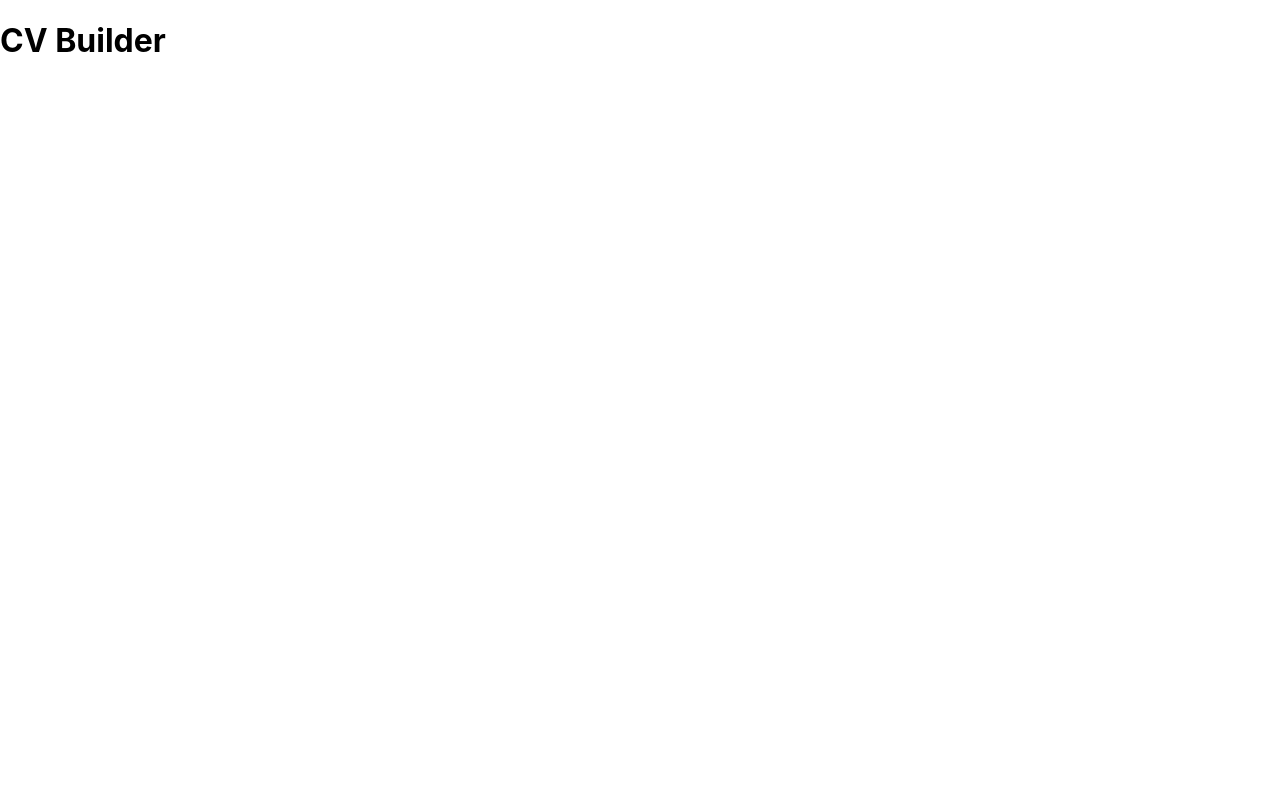
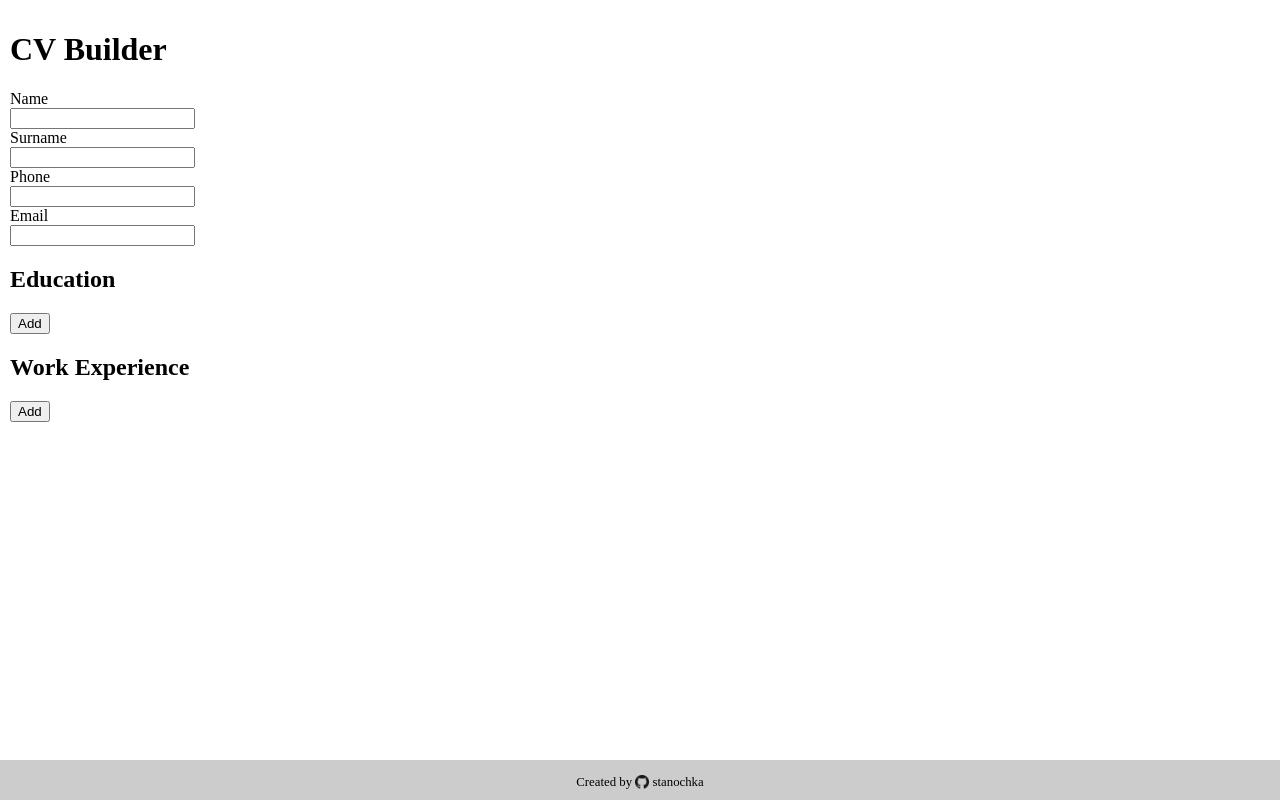
Before and after one commit to stanochka/cv-project, a React (Create React App) app: page / in a window 1280 px wide. Built offline with nearby package versions, Linux system fonts and the light colour scheme.

Commit message:
Create components layout

```diff
--- a/public/index.html
+++ b/public/index.html
@@ -2,42 +2,14 @@
 <html lang="en">
   <head>
     <meta charset="utf-8" />
-    <link rel="icon" href="%PUBLIC_URL%/favicon.ico" />
-    <meta name="viewport" content="width=device-width, initial-scale=1" />
-    <meta name="theme-color" content="#000000" />
     <meta
       name="description"
-      content="Web site created using create-react-app"
+      content="CV builder - project created with React"
     />
-    <link rel="apple-touch-icon" href="%PUBLIC_URL%/logo192.png" />
-    <!--
-      manifest.json provides metadata used when your web app is installed on a
-      user's mobile device or desktop. See https://developers.google.com/web/fundamentals/web-app-manifest/
-    -->
-    <link rel="manifest" href="%PUBLIC_URL%/manifest.json" />
-    <!--
-      Notice the use of %PUBLIC_URL% in the tags above.
-      It will be replaced with the URL of the `public` folder during the build.
-      Only files inside the `public` folder can be referenced from the HTML.
-
-      Unlike "/favicon.ico" or "favicon.ico", "%PUBLIC_URL%/favicon.ico" will
-      work correctly both with client-side routing and a non-root public URL.
-      Learn how to configure a non-root public URL by running `npm run build`.
-    -->
-    <title>React App</title>
+    <title>CV Builder</title>
   </head>
   <body>
     <noscript>You need to enable JavaScript to run this app.</noscript>
     <div id="root"></div>
-    <!--
-      This HTML file is a template.
-      If you open it directly in the browser, you will see an empty page.
-
-      You can add webfonts, meta tags, or analytics to this file.
-      The build step will place the bundled scripts into the <body> tag.
-
-      To begin the development, run `npm start` or `yarn start`.
-      To create a production bundle, use `npm run build` or `yarn build`.
-    -->
   </body>
 </html>
--- a/src/components/Education.js
+++ b/src/components/Education.js
@@ -0,0 +1,15 @@
+import React from 'react';
+
+function Education() {
+  function addEducation() {
+    console.log('new education!');
+    return (<div>new education</div>)
+  }
+
+  return (<div>
+            <h2>Education</h2>
+            <button id='newEducation' onClick={addEducation}>Add</button>
+          </div>)
+}
+
+export default Education;
--- a/src/components/Footer.js
+++ b/src/components/Footer.js
@@ -1,7 +1,7 @@
 import React from 'react';
 
 function Footer() {
-  return (<footer>
+  return (<footer>Created by <a href="https://github.com/stanochka"><span id='githubLogo'></span> stanochka</a>
           </footer>)
 }
 
--- a/src/components/General.js
+++ b/src/components/General.js
@@ -0,0 +1,16 @@
+import React from 'react';
+
+function General() {
+  return (<div>
+            <label htmlFor='givenName'>Name</label><br />
+            <input id='givenName' type='textarea' required></input><br />
+            <label htmlFor='surname'>Surname</label><br />
+            <input id='surname' type='textarea' required></input><br />
+            <label htmlFor='phone'>Phone</label><br />
+            <input id='phone' type='textarea' required></input><br />
+            <label htmlFor='email'>Email</label><br />
+            <input id='email' type='email'></input><br />
+          </div>)
+}
+
+export default General;
--- a/src/components/Header.js
+++ b/src/components/Header.js
@@ -1,9 +1,9 @@
 import React from 'react';
 
 function Header() {
-  return (<div className="Header">
+  return (<header>
           <h1>CV Builder</h1>
-          </div>)
+          </header>)
 }
 
 export default Header;
--- a/src/components/Main.js
+++ b/src/components/Main.js
@@ -1,7 +1,13 @@
 import React from 'react';
+import General from './General';
+import Education from './Education';
+import Work from './Work';
 
 function Main() {
   return (<div className="Main">
+            <General />
+            <Education />
+            <Work />
           </div>)
 }
 
--- a/src/components/Work.js
+++ b/src/components/Work.js
@@ -0,0 +1,17 @@
+import React from 'react';
+
+function Work() {
+
+  function addWork() {
+    console.log('new work!');
+    return (<form>
+            </form>)
+  }
+
+  return (<div>
+            <h2>Work Experience</h2>
+            <button id='newEducation' onClick={addWork}>Add</button>
+          </div>)
+}
+
+export default Work;
--- a/src/index.css
+++ b/src/index.css
@@ -1,13 +1,44 @@
+* {
+  box-sizing: border-box;
+}
+
 body {
   margin: 0;
-  font-family: -apple-system, BlinkMacSystemFont, 'Segoe UI', 'Roboto', 'Oxygen',
-    'Ubuntu', 'Cantarell', 'Fira Sans', 'Droid Sans', 'Helvetica Neue',
-    sans-serif;
-  -webkit-font-smoothing: antialiased;
-  -moz-osx-font-smoothing: grayscale;
+  padding: 0;
 }
 
-code {
-  font-family: source-code-pro, Menlo, Monaco, Consolas, 'Courier New',
-    monospace;
+footer {
+  background: #CCCCCC;
+  height: 40px;
+  width: 100%;
+  padding: 15px;
+  text-align: center;
+  font-size: .8em;
 }
+
+footer a {
+  text-decoration: none;
+  color: black;
+}
+
+footer span {
+  vertical-align: top;
+}
+
+#githubLogo {
+  height: 14px;
+  width: 14px;
+  display: inline-block;
+  background-image: url('./GitHub-Mark-32px.png');
+  background-size: contain;
+}
+
+.Main {
+  height: calc(100vh - 120px);
+  padding: 10px;
+}
+
+header {
+  padding: 10px;
+  height: 80px;
+}
```
Also changed, not shown: src/GitHub-Mark-32px.png (added).
